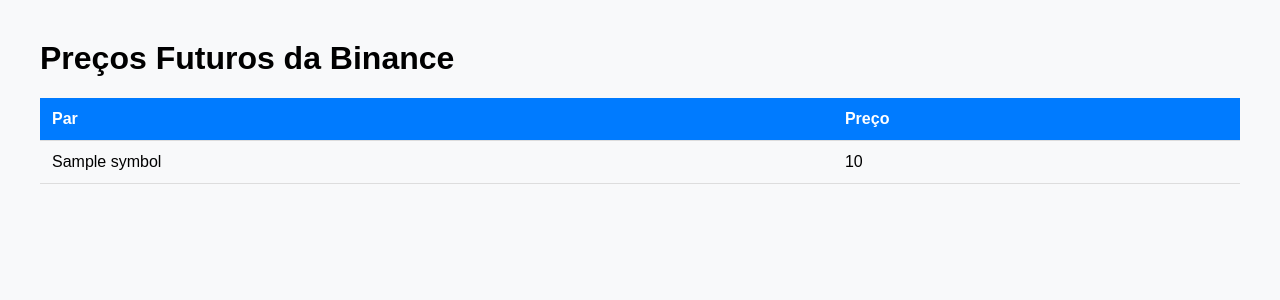
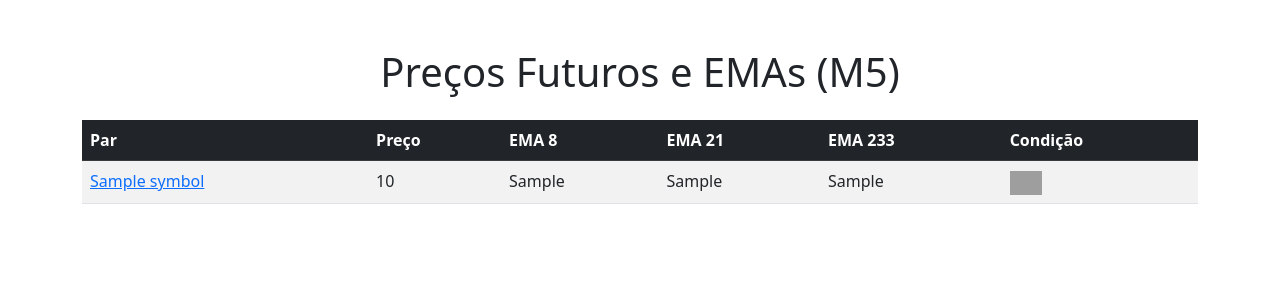
Before and after one commit to carlosmestreferreira/Python, a Flask app: template Simple List/HTML/templates/index.html in a window 1280 px wide. Shown: the top 300 px of the page. Run offline with Flask 3, Linux system fonts and the light colour scheme; the template is opened without the code that fills it: most values are stand-ins (such as "Sample title", 1, 10 or a date in 2020); grey boxes are pictures that could not be loaded.

Commit message:
index.html

```diff
--- a/Simple List/HTML/templates/index.html
+++ b/Simple List/HTML/templates/index.html
@@ -3,32 +3,62 @@
 <head>
     <meta charset="UTF-8">
     <meta name="viewport" content="width=device-width, initial-scale=1.0">
-    <title>Preços Futuros - Binance</title>
-    <style>
-        body { font-family: Arial, sans-serif; background-color: #f8f9fa; margin: 40px; }
-        table { width: 100%; border-collapse: collapse; margin-top: 20px; }
-        th, td { padding: 12px; text-align: left; border-bottom: 1px solid #ddd; }
-        th { background-color: #007bff; color: white; }
-        tr:hover { background-color: #f1f1f1; }
-    </style>
+    <title>Preços Futuros e EMAs</title>
+
+    <!-- Bootstrap CSS -->
+    <link href="https://cdn.jsdelivr.net/npm/bootstrap@5.3.0/dist/css/bootstrap.min.css" rel="stylesheet">
 </head>
 <body>
-    <h1>Preços Futuros da Binance</h1>
-    <table>
-        <thead>
+    <div class="container my-5">
+        <h1 class="text-center mb-4">Preços Futuros e EMAs (M5)</h1>
+
+        <table class="table table-striped table-hover">
+            <thead class="table-dark">
                 <tr>
                     <th>Par</th>
                     <th>Preço</th>
+                    <th>EMA 8</th>
+                    <th>EMA 21</th>
+                    <th>EMA 233</th>
+                    <th>Condição</th>
                 </tr>
             </thead>
             <tbody>
                 {% for preco in precos %}
                 <tr>
-                <td>{{ preco.symbol }}</td>
+                    <td>
+                        <a href="https://www.binance.com/en/futures/{{ preco.symbol }}" target="_blank">
+                            {{ preco.symbol }}
+                        </a>
+                    </td>
                     <td>{{ preco.price }}</td>
+                    <td>{{ preco.ema_8 }}</td>
+                    <td>{{ preco.ema_21 }}</td>
+                    <td>{{ preco.ema_233 }}</td>
+                    <td>
+                        {% if preco.ema_8 > preco.ema_21 > preco.ema_233 %}
+                            <img src="/static/img/up.jpg" alt="Strong Up" width="32">
+                        {% elif preco.ema_8 < preco.ema_21 < preco.ema_233 %}
+                            <img src="/static/img/down.jpg" alt="Strong Down" width="32">
+                        {% elif preco.ema_8 > preco.ema_233 and preco.ema_21 > preco.ema_233 and preco.ema_8 < preco.ema_21 %}
+                            <img src="/static/img/up_correction.jpg" alt="Correction Up" width="32">
+                        {% elif preco.ema_8 < preco.ema_233 and preco.ema_21 < preco.ema_233 and preco.ema_8 > preco.ema_21 %}
+                            <img src="/static/img/down_correction.jpg" alt="Correction Down" width="32">
+                        {% elif preco.ema_8 > preco.ema_233 and preco.ema_21 < preco.ema_233 %}
+                            <img src="/static/img/up_reversion.jpg" alt="Reversion Up" width="32">
+                        {% elif preco.ema_8 < preco.ema_233 and preco.ema_21 > preco.ema_233 %}
+                            <img src="/static/img/down_reversion.jpg" alt="Reversion Down" width="32">
+                        {% else %}
+                            <img src="/static/img/neutral.jpg" alt="Neutral" width="32">
+                        {% endif %}
+                    </td>
                 </tr>
                 {% endfor %}
             </tbody>
         </table>
+    </div>
+
+    <!-- Bootstrap JS Bundle -->
+    <script src="https://cdn.jsdelivr.net/npm/bootstrap@5.3.0/dist/js/bootstrap.bundle.min.js"></script>
 </body>
 </html>
```
Lines whose indentation alone changed are shown as unchanged.
